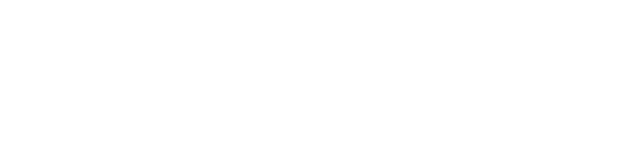
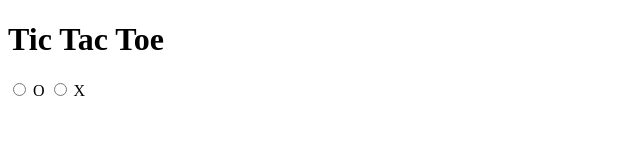
Before and after one commit to aspiringLilCoder/tictactoe, a plain HTML site: page index.html in a window 1280 px wide. Shown: the whole page, without its empty margins (0-640 px from the left). Drawn offline with Linux system fonts and the light colour scheme.

Commit message:
Added gameboard div, selection for tic tac toe marker(O/X), and H1 tag for main title

```diff
--- a/index.html
+++ b/index.html
@@ -7,6 +7,11 @@
     <title>Tic Tac Toe</title>
 </head>
 <body>
+    <h1>Tic Tac Toe</h1>
+    <input type="radio" name="marker" id="O"> O
+    <input type="radio" name="marker" id="X"> X
+    <div id="gameboard">
 
+    </div>
 </body>
 </html>
```
